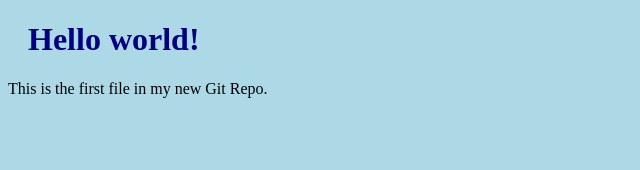
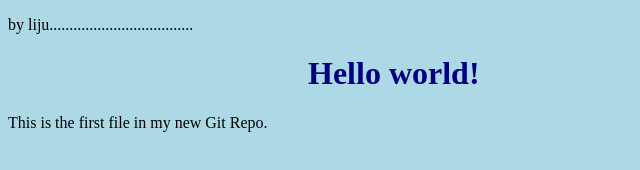
Before and after one commit to liju-j/myproj, a plain HTML site: page index.html in a window 1280 px wide. Shown: the whole page, without its empty margins (0-640 px from the left). Drawn offline with Linux system fonts and the light colour scheme.

Commit message:
updated the altered file

```diff
--- a/index.html
+++ b/index.html
@@ -5,7 +5,7 @@
 <link rel="stylesheet" href="style.css">
 </head>
 <body>
-
+<p>by liju....................................</p>
 <h1>Hello world!</h1>
 <p>This is the first file in my new Git Repo.</p>
 
--- a/style.css
+++ b/style.css
@@ -4,5 +4,5 @@ background-color: lightblue;
 
 h1 {
 color: navy;
-margin-left: 20px;
+margin-left: 300px;
 }
```
